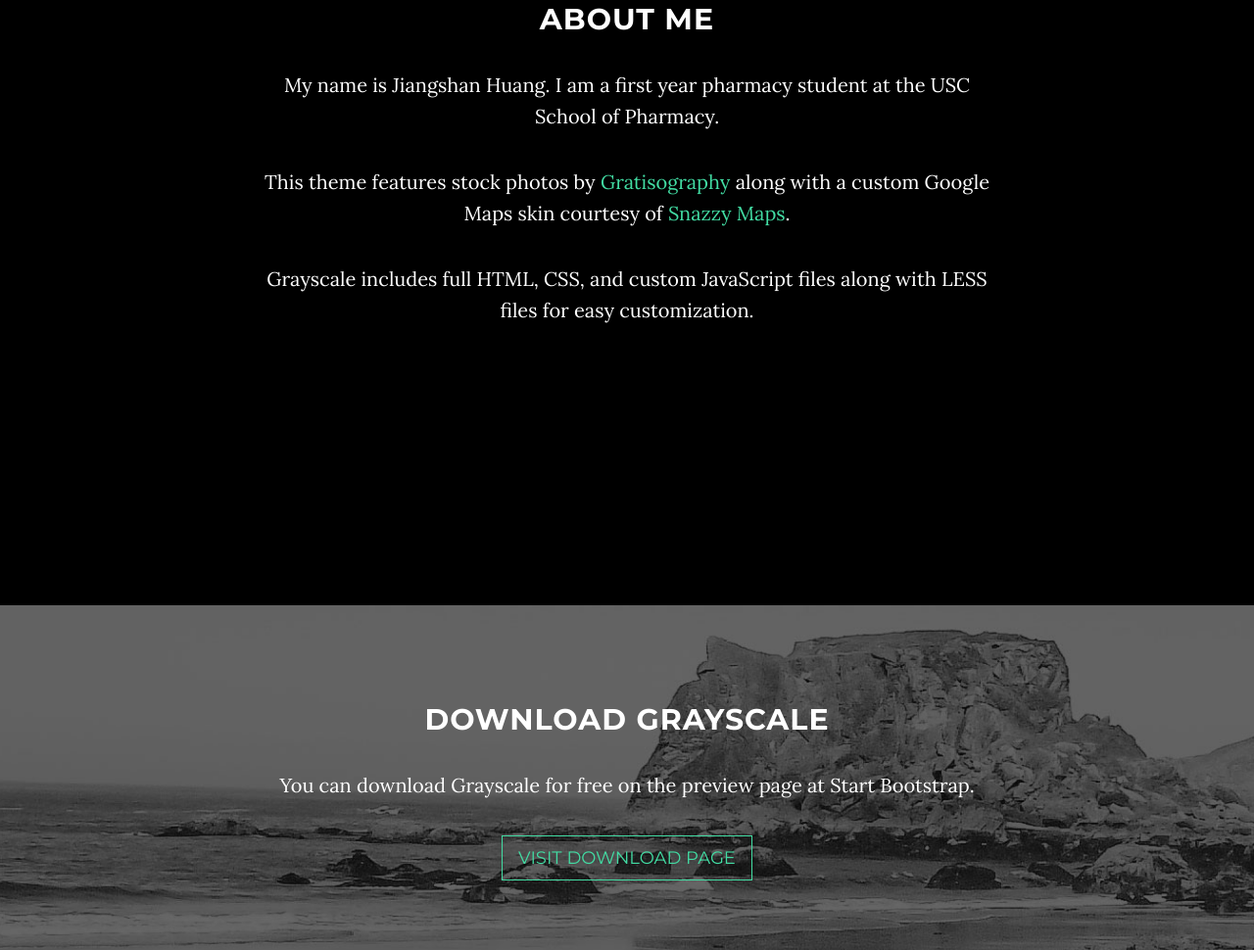
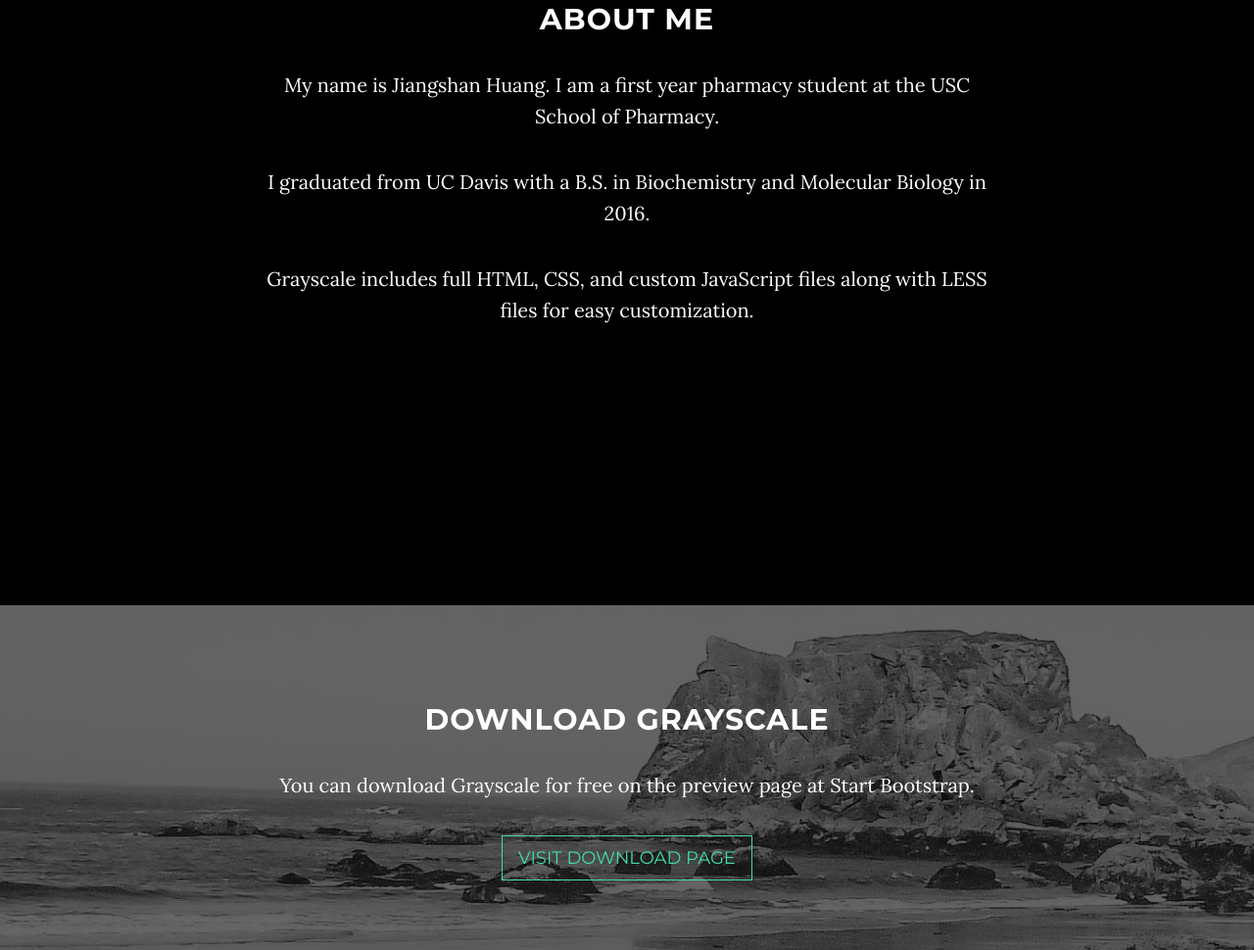
Before and after one commit to jiangshanh/jiangshanh.github.io, a website: page index.html in a window 1280 px wide. Shown: the part 1047-2017 px from the top of the page at 98% size. Drawn offline with nearby package versions, Linux system fonts and the light colour scheme; some packages are replaced by stand-ins of ours.

Commit message:
some more

```diff
--- a/index.html
+++ b/index.html
@@ -92,7 +92,7 @@
             <div class="col-lg-8 col-lg-offset-2">
                 <h2>About Me</h2>
                 <p>My name is Jiangshan Huang. I am a first year pharmacy student at the USC School of Pharmacy.</p>
-                <p>This theme features stock photos by <a href="http://gratisography.com/">Gratisography</a> along with a custom Google Maps skin courtesy of <a href="http://snazzymaps.com/">Snazzy Maps</a>.</p>
+                <p>I graduated from UC Davis with a B.S. in Biochemistry and Molecular Biology in 2016.</p>
                 <p>Grayscale includes full HTML, CSS, and custom JavaScript files along with LESS files for easy customization.</p>
             </div>
         </div>
```
